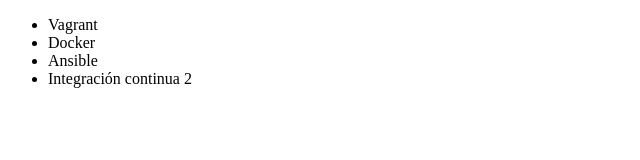
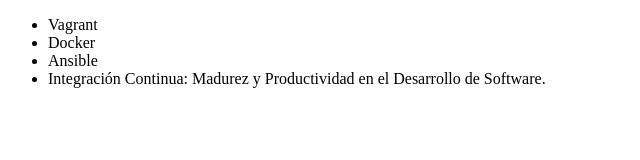
Before and after one commit to DAVIDMM1980/alura-gif, a plain HTML site: page index.html in a window 1280 px wide. Shown: the whole page, without its empty margins (0-640 px from the left). Drawn offline with Linux system fonts and the light colour scheme.

Commit message:
Renombrando curso de Integración Continua

```diff
--- a/index.html
+++ b/index.html
@@ -9,7 +9,7 @@
          <li> Vagrant </li>
          <li> Docker </li>
          <li> Ansible </li>
-         <li> Integración continua 2</li>
+         <li> Integración Continua: Madurez y Productividad en el Desarrollo de Software.</li>
      </ul>
 </body>
 </html>
```
